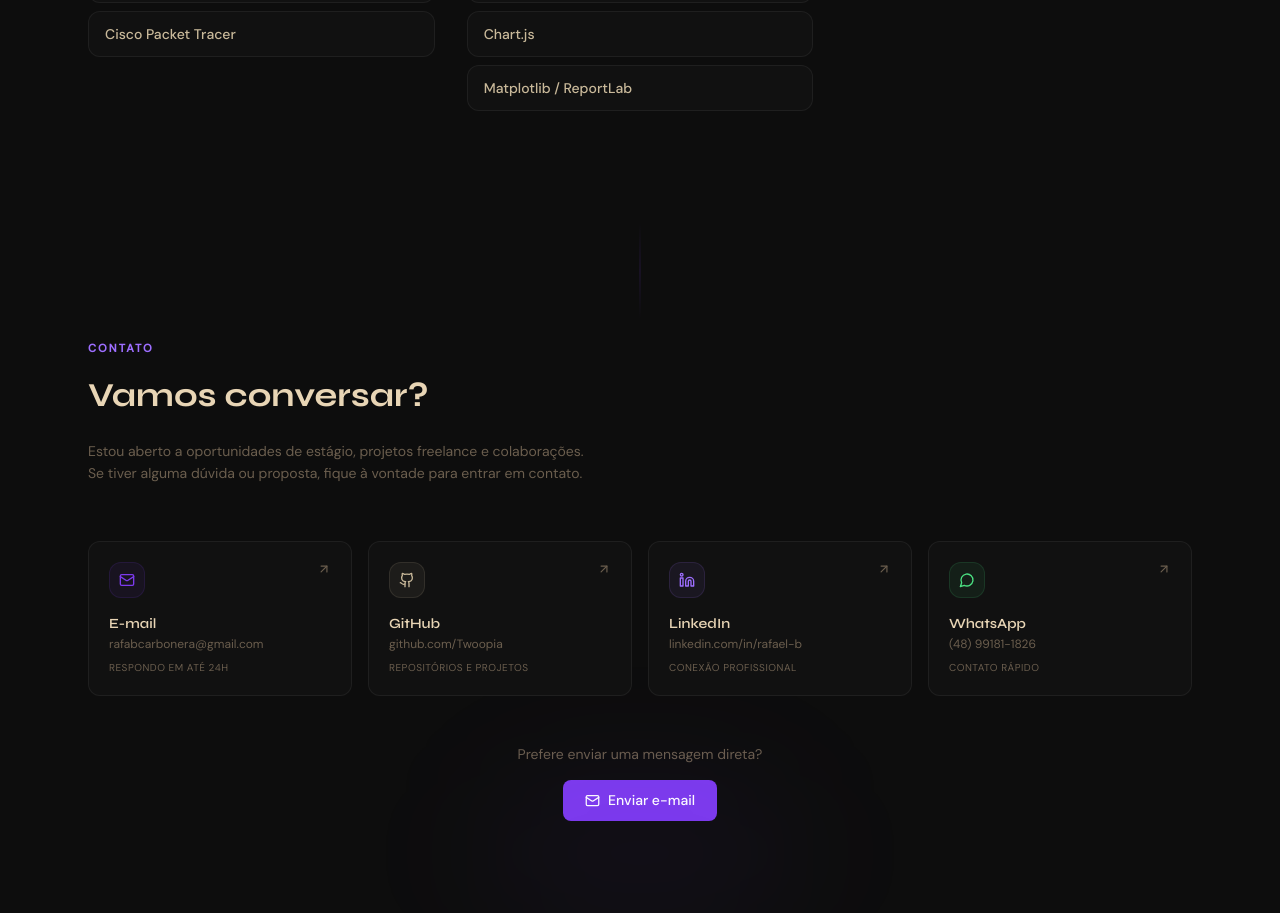
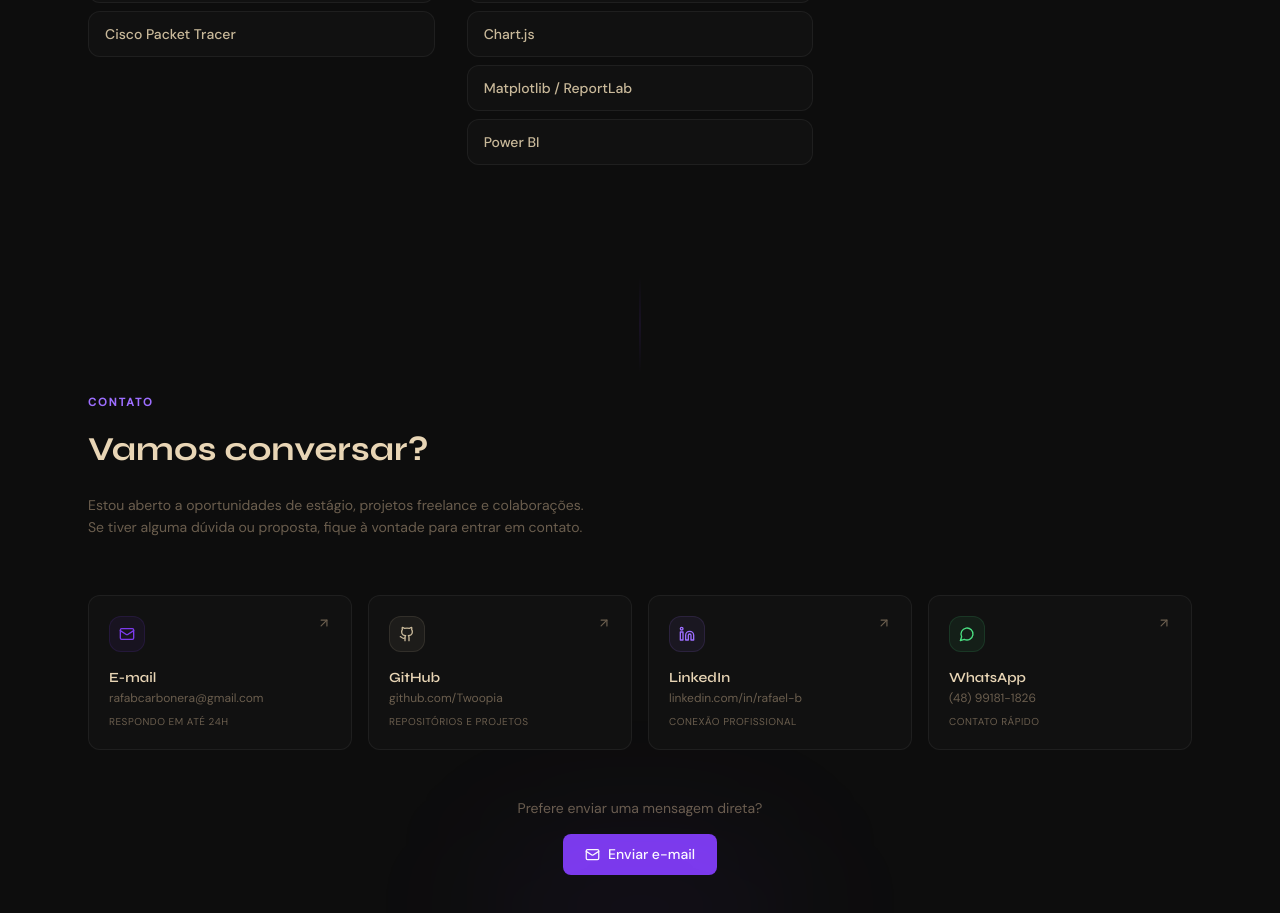
Before and after one commit to Twoopia/Portfolio, a React (Vite) app: page / in a window 1280 px wide. Shown: the part 4561-5474 px from the top of the page. Built offline with nearby package versions, Linux system fonts and the light colour scheme.

Commit message:
feat: adiciona Power BI em Gestao & Ferramentas

```diff
--- a/src/data/technologies.js
+++ b/src/data/technologies.js
@@ -49,6 +49,7 @@
       { name: 'MySQL Workbench' },
       { name: 'Chart.js' },
       { name: 'Matplotlib / ReportLab' },
+      { name: 'Power BI' },
     ],
   },
 ]
```
